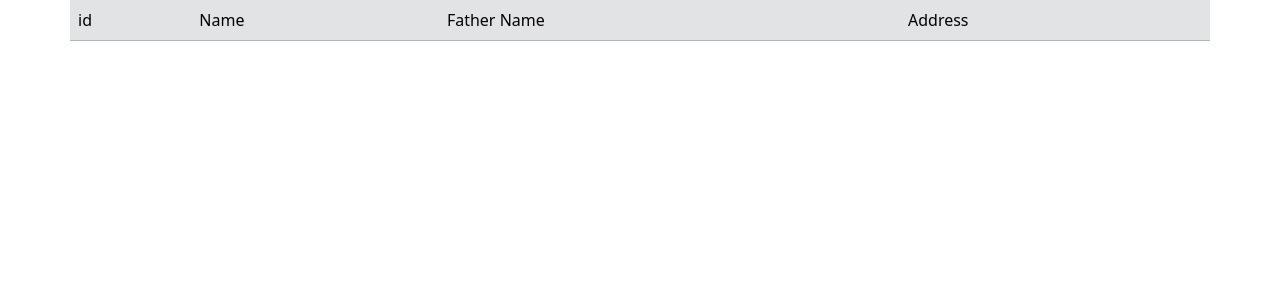
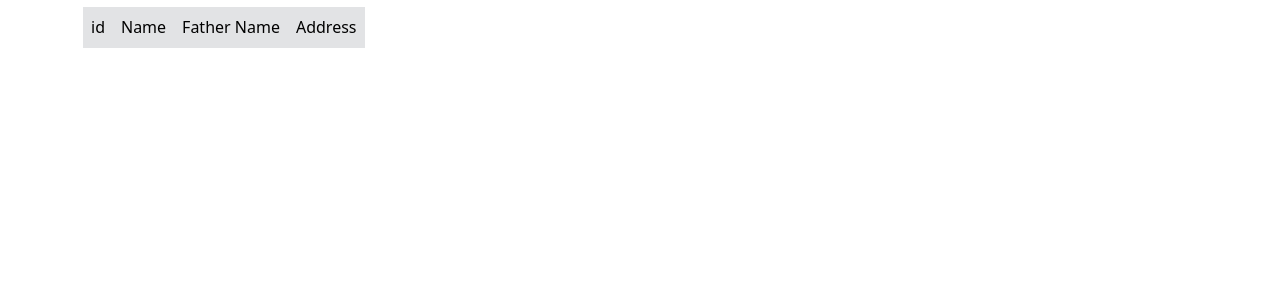
Before and after one commit to panaceaJalal/student_course_crud_api, a Django app: page /student/home/ in a window 1280 px wide. Shown: the top 300 px of the page. Run offline with Django 4.2, Linux system fonts and the light colour scheme; data comes from the database, SQL or seed files in the repository.

Commit message:
add class btn in table

```diff
--- a/template/home/base.html
+++ b/template/home/base.html
@@ -13,7 +13,7 @@
 <body>
 <div class="container">
     <div class="row">
-        <table class="table table-secondary" id="table1">
+        <table class="table table-secondary btn" id="table1" >
             <tr>
                 <td>id </td>
                 <td>Name</td>
```
